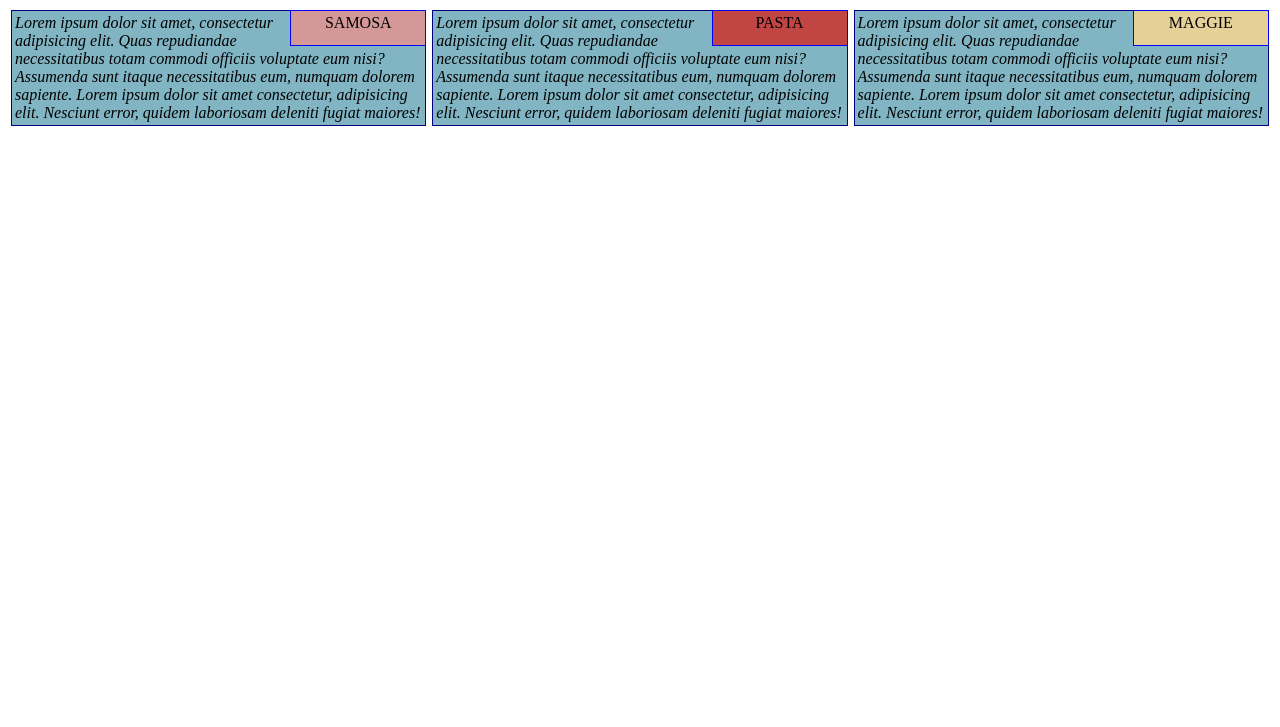
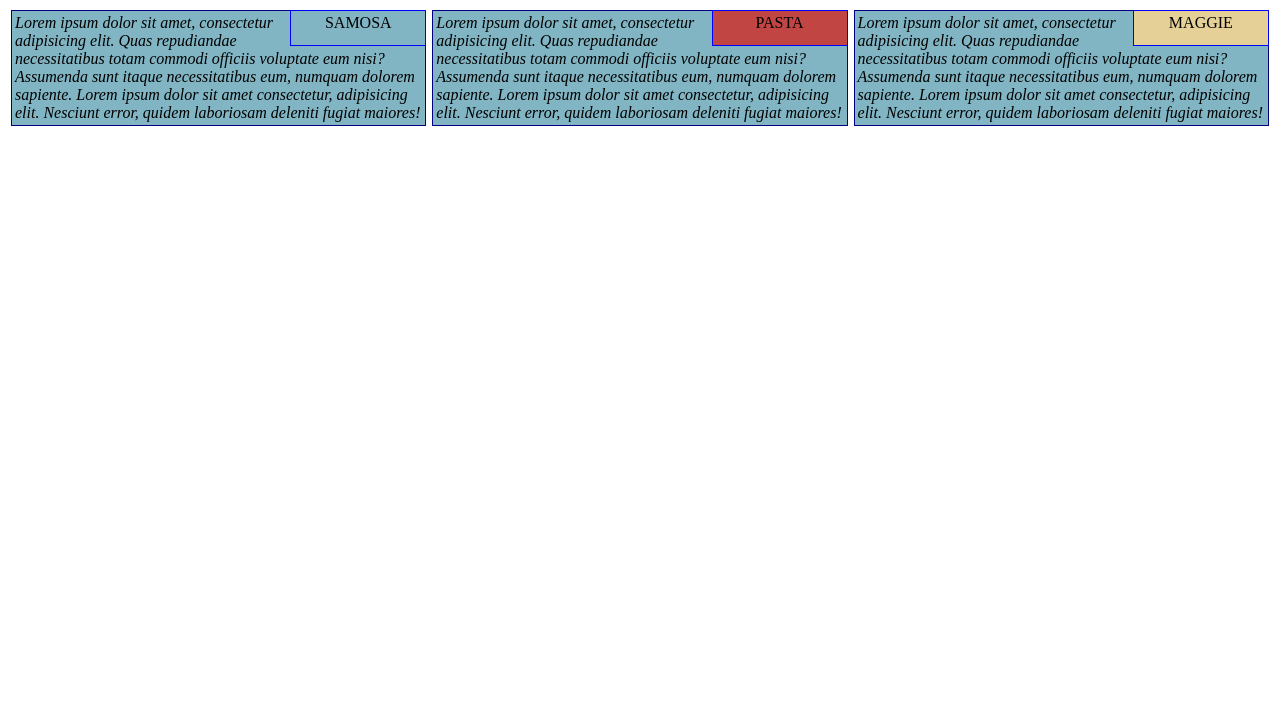
Before and after one commit to sahilgupta3030/MOD2-Menu-float-clear, a plain HTML site: page index.html in a window 1280 px wide. Shown: the part 73-800 px from the top of the page. Drawn offline with Linux system fonts and the light colour scheme.

Commit message:
Update style.css

```diff
--- a/style.css
+++ b/style.css
@@ -19,7 +19,7 @@ p{
 
 #p1{
   float: right;
-  background-color: #D59898;
+  background-color: #81B5C4;
   border: solid blue 1px;
   height: 36px;
   width: 136px;
```
